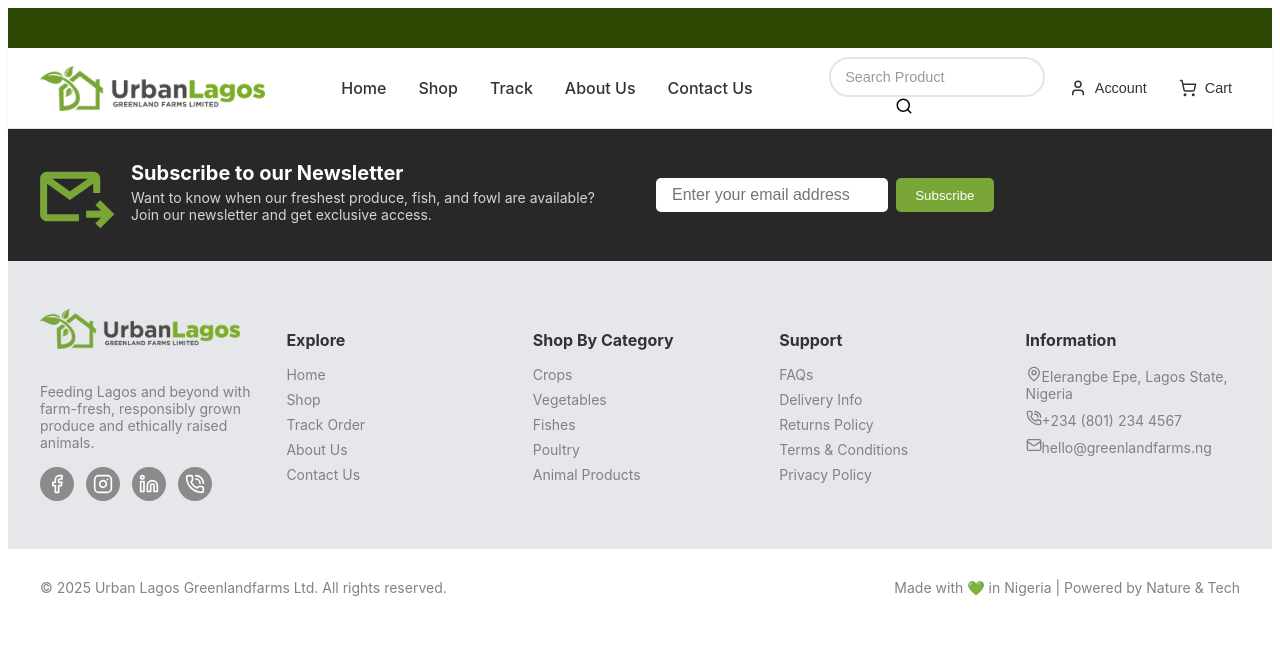
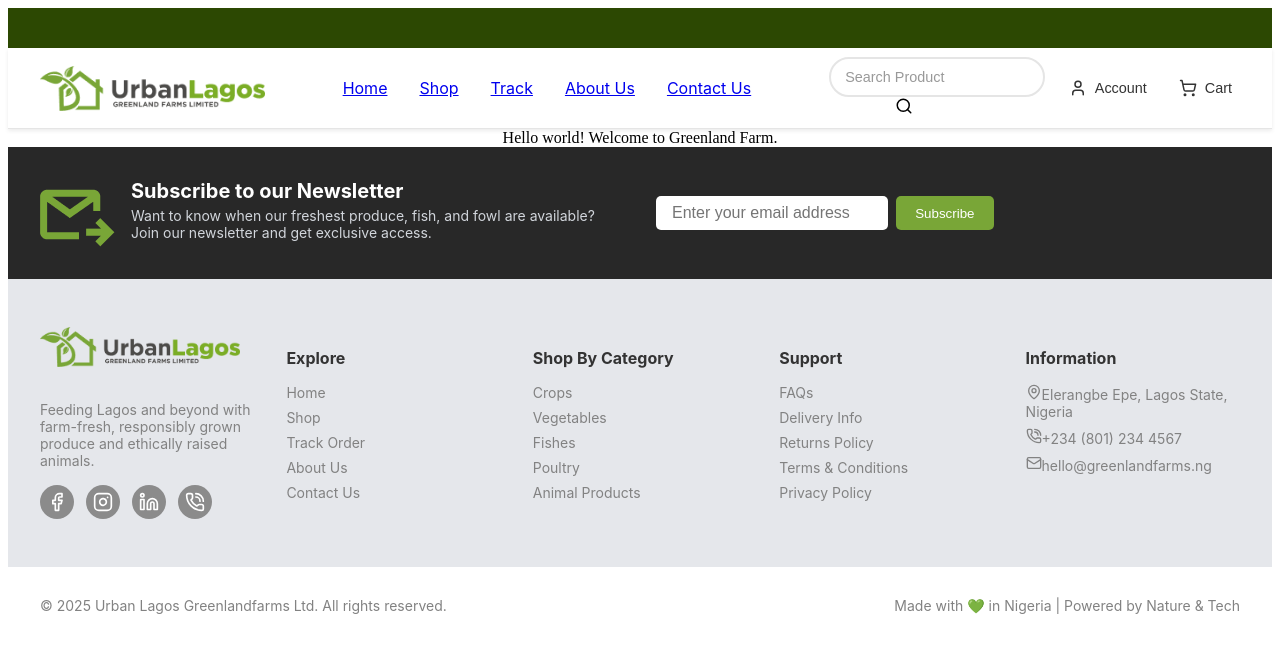
Before and after one commit to CoristenNG/greenlandfarm, a React (Create React App) app: page / in a window 1280 px wide. Shown: the top 652 px of the page. Built offline with nearby package versions, Linux system fonts and the light colour scheme.

Commit message:
navbar--

```diff
--- a/package.json
+++ b/package.json
@@ -10,6 +10,7 @@
     "lucide-react": "^0.511.0",
     "react": "^19.1.0",
     "react-dom": "^19.1.0",
+    "react-router-dom": "^7.6.1",
     "react-scripts": "5.0.1",
     "web-vitals": "^2.1.4"
   },
--- a/src/App.js
+++ b/src/App.js
@@ -1,12 +1,19 @@
 import './App.css';
 import Navbar from './components/Navbar';
 import Footer from './components/Footer';
+import Home from './pages/Home';
+import { BrowserRouter as Router, Routes, Route } from 'react-router-dom';
 
 function App() {
   return (
     <div className="App">
-     <Navbar />
-     <Footer />
+     <Router>
+       <Navbar />
+       <Routes>
+         <Route path="/" element={<Home />} />
+       </Routes>
+       <Footer />
+     </Router>
     </div>
   );
 }
--- a/src/components/Navbar.js
+++ b/src/components/Navbar.js
@@ -1,6 +1,7 @@
 import React, { useState } from "react";
 import { Search, User, ShoppingCart, Menu, X } from "lucide-react";
 import Logo from "../assets/urbanLogo.png";
+import { Link } from "react-router-dom"; // Import Link from react-router-dom
 
 const Navbar = () => {
   const [isMobileMenuOpen, setIsMobileMenuOpen] = useState(false);
@@ -24,30 +25,26 @@ const Navbar = () => {
           <div className="nav-content">
             {/* Logo */}
             <div className="logo">
-  <img
-    src={Logo}
-    alt="Urban Lagos Logo"
-    className="logo-image"
-  />
+              <img src={Logo} alt="Urban Lagos Logo" className="logo-image" />
             </div>
 
             {/* Desktop Navigation */}
            <nav className="desktop-nav">
-              <a href="#" className="nav-link">
+              <Link to="/" className="nav-link">
                 Home
-              </a>
-              <a href="#" className="nav-link">
+              </Link>
+              <Link to="/shop" className="nav-link">
                 Shop
-              </a>
-              <a href="#" className="nav-link">
+              </Link>
+              <Link to="/track" className="nav-link">
                 Track
-              </a>
-              <a href="#" className="nav-link">
+              </Link>
+              <Link to="/about" className="nav-link">
                 About Us
-              </a>
-              <a href="#" className="nav-link">
+              </Link>
+              <Link to="/contact" className="nav-link">
                 Contact Us
-              </a>
+              </Link>
             </nav>
 
             {/* Search Bar */}
@@ -61,7 +58,6 @@ const Navbar = () => {
                 <Search className="search-icon" size={18} />
               </div>
             </div>
-
 
             {/* Account & Cart */}
             <div className="user-actions">
@@ -88,21 +84,21 @@ const Navbar = () => {
         <div className="mobile-menu">
           <div className="mobile-menu-content">
               <nav className="mobile-nav">
-              <a href="#" className="mobile-nav-link">
+              <Link to="/" className="mobile-nav-link">
                 Home
-              </a>
-              <a href="#" className="mobile-nav-link">
+              </Link>
+              <Link to="/shop" className="mobile-nav-link">
                 Shop
-              </a>
-              <a href="#" className="mobile-nav-link">
+              </Link>
+              <Link to="/track" className="mobile-nav-link">
                 Track
-              </a>
-              <a href="#" className="mobile-nav-link">
+              </Link>
+              <Link to="/about" className="mobile-nav-link">
                 About Us
-              </a>
-              <a href="#" className="mobile-nav-link">
+              </Link>
+              <Link to="/contact" className="mobile-nav-link">
                 Contact Us
-              </a>
+              </Link>
             </nav>
 
             <div className="mobile-search">
@@ -405,7 +401,6 @@ max-width: 300px;
             height: 38px;
             border-radius: 20px;
           }
-
         }
 
         @media (max-width: 480px) {
@@ -440,7 +435,6 @@ max-width: 300px;
             height: 36px;
             border-radius: 18px;
           }
-
         }
       `}</style>
     </div>
--- /dev/null
+++ b/src/pages/Home.js
@@ -0,0 +1,11 @@
+import React from 'react'
+
+function Home() {
+  return (
+    <div>
+      Hello world! Welcome to Greenland Farm.
+    </div>
+  )
+}
+
+export default Home
```
Also changed, not shown: 1 other file (tests, documents, lock files or other folders). Lines whose indentation alone changed are shown as unchanged.
